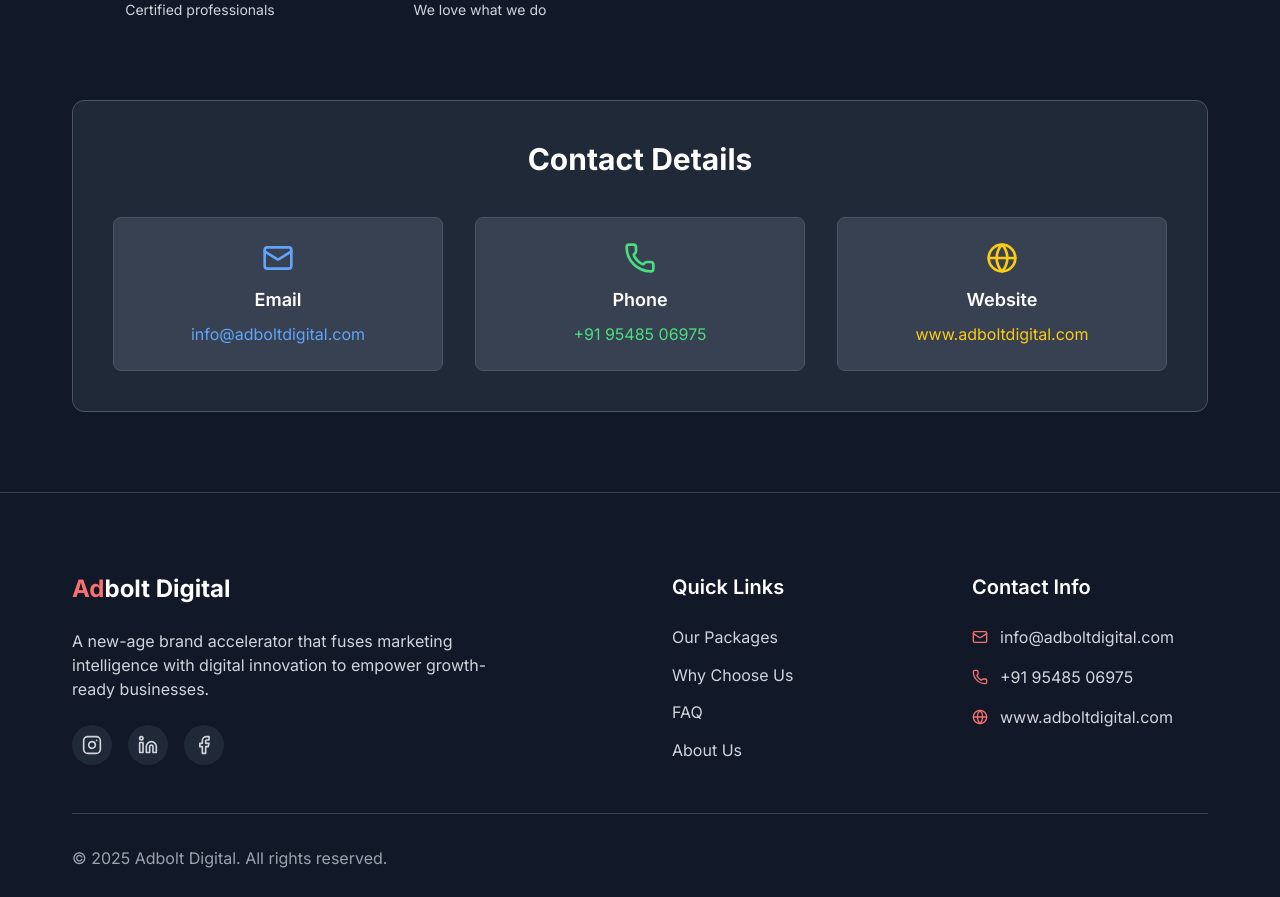
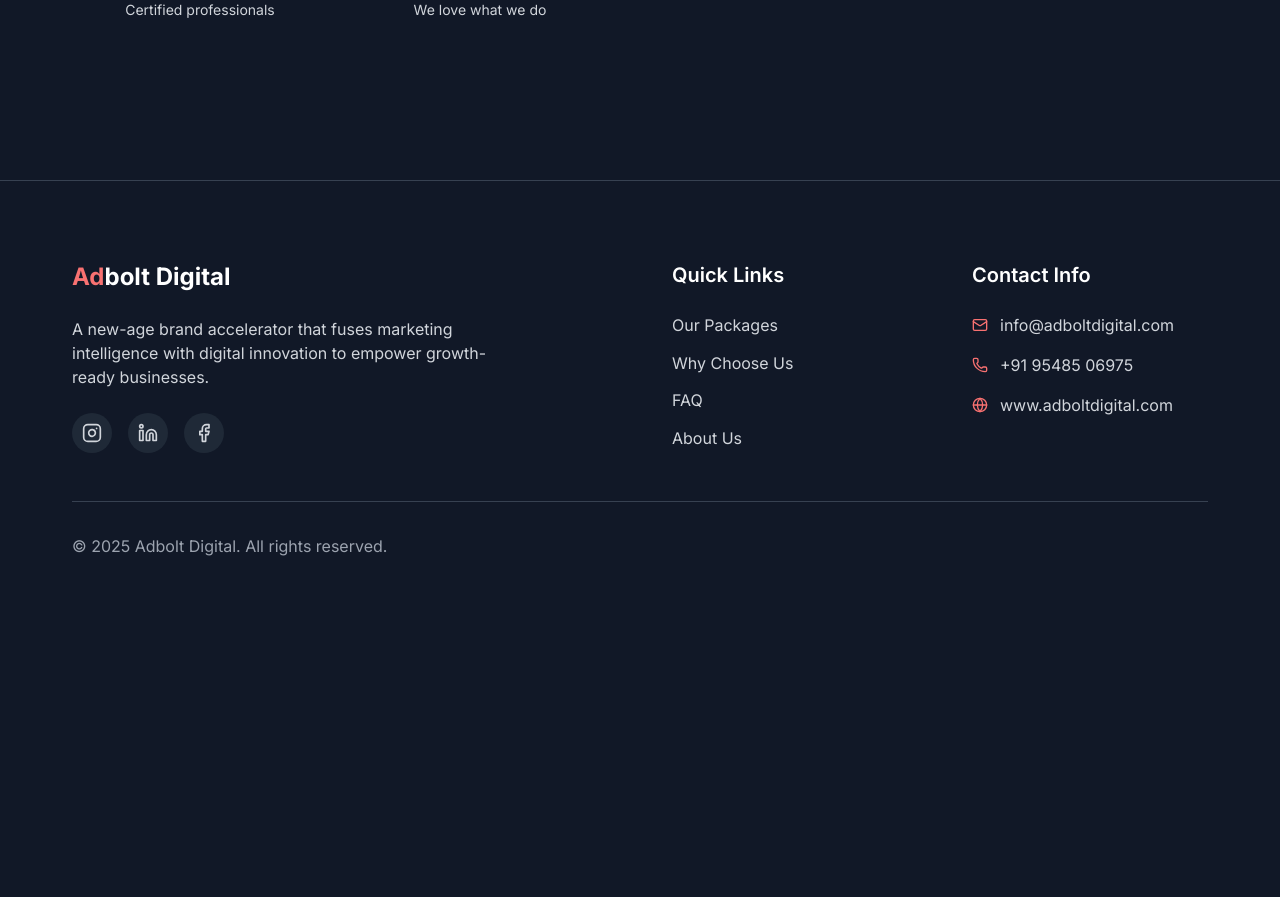
Before and after one commit to piyushtyagiofficial/adbolt, a React (Vite) app: page / in a window 1280 px wide. Shown: the part 5603-6500 px from the top of the page. After the commit the page ends 6241 px from the top, so only its background shows below. Built offline with nearby package versions, Linux system fonts and the light colour scheme.

Commit message:
Remove extra section

```diff
--- a/src/components/CompanyAbout.jsx
+++ b/src/components/CompanyAbout.jsx
@@ -55,27 +55,6 @@
               </div>
             </div>
           </div>
-
-          <div className="bg-dark-800 border border-dark-600 rounded-xl p-6 sm:p-8 lg:p-10">
-            <h3 className="text-xl sm:text-2xl lg:text-3xl font-bold text-white mb-6 sm:mb-8 lg:mb-10 text-center">Contact Details</h3>
-            <div className="grid grid-cols-1 sm:grid-cols-2 lg:grid-cols-3 gap-4 sm:gap-6 lg:gap-8 text-center">
-              <div className="p-4 sm:p-6 bg-dark-700 rounded-lg border border-dark-600 hover:border-accent-400 transition-colors duration-300">
-                <Mail className="w-6 h-6 sm:w-8 sm:h-8 text-blue-400 mx-auto mb-3" />
-                <h4 className="font-semibold text-white mb-2 text-sm sm:text-base lg:text-lg">Email</h4>
-                <p className="text-blue-400 text-sm sm:text-base break-all">info@adboltdigital.com</p>
-              </div>
-              <div className="p-4 sm:p-6 bg-dark-700 rounded-lg border border-dark-600 hover:border-accent-400 transition-colors duration-300">
-                <Phone className="w-6 h-6 sm:w-8 sm:h-8 text-green-400 mx-auto mb-3" />
-                <h4 className="font-semibold text-white mb-2 text-sm sm:text-base lg:text-lg">Phone</h4>
-                <p className="text-green-400 text-sm sm:text-base">+91 95485 06975</p>
-              </div>
-              <div className="p-4 sm:p-6 sm:col-span-2 lg:col-span-1 bg-dark-700 rounded-lg border border-dark-600 hover:border-accent-400 transition-colors duration-300">
-                <Globe className="w-6 h-6 sm:w-8 sm:h-8 text-yellow-400 mx-auto mb-3" />
-                <h4 className="font-semibold text-white mb-2 text-sm sm:text-base lg:text-lg">Website</h4>
-                <p className="text-yellow-400 text-sm sm:text-base">www.adboltdigital.com</p>
-              </div>
-            </div>
-          </div>
         </div>
       </div>
     </section>
```
